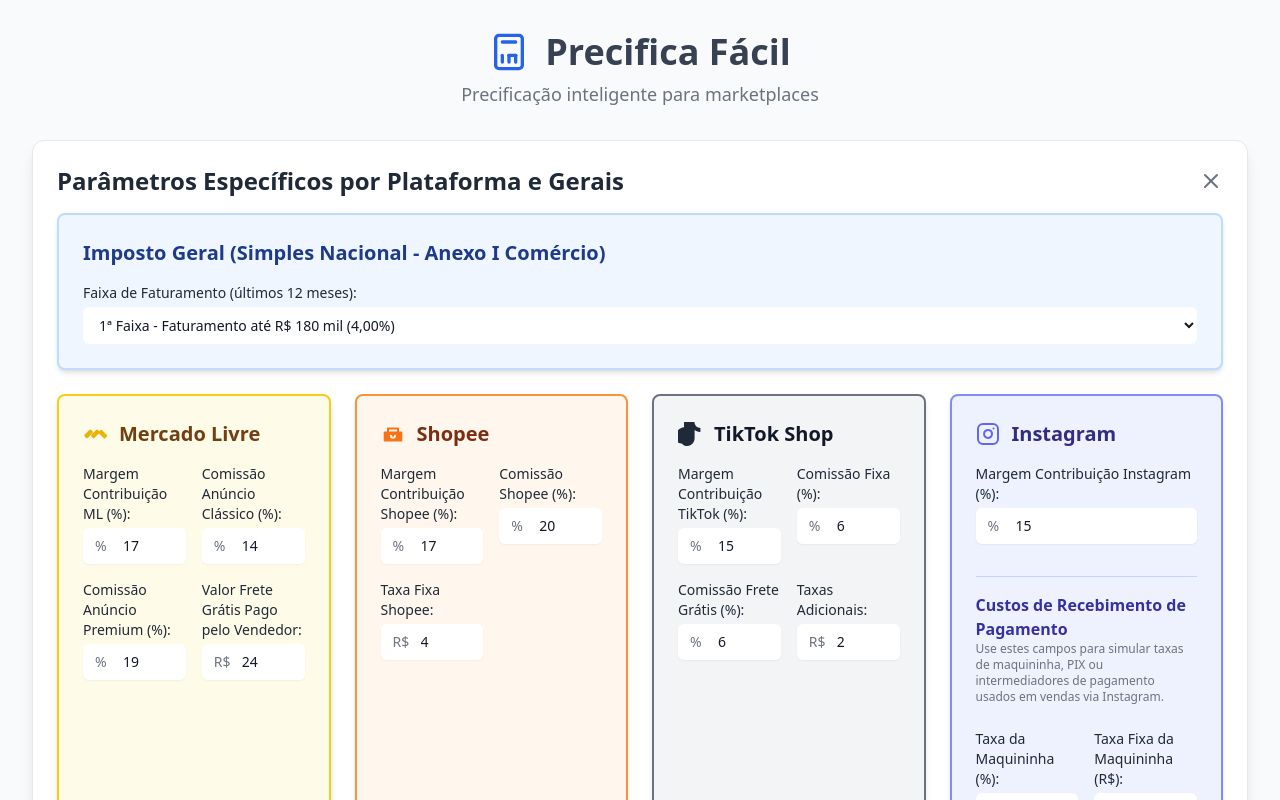
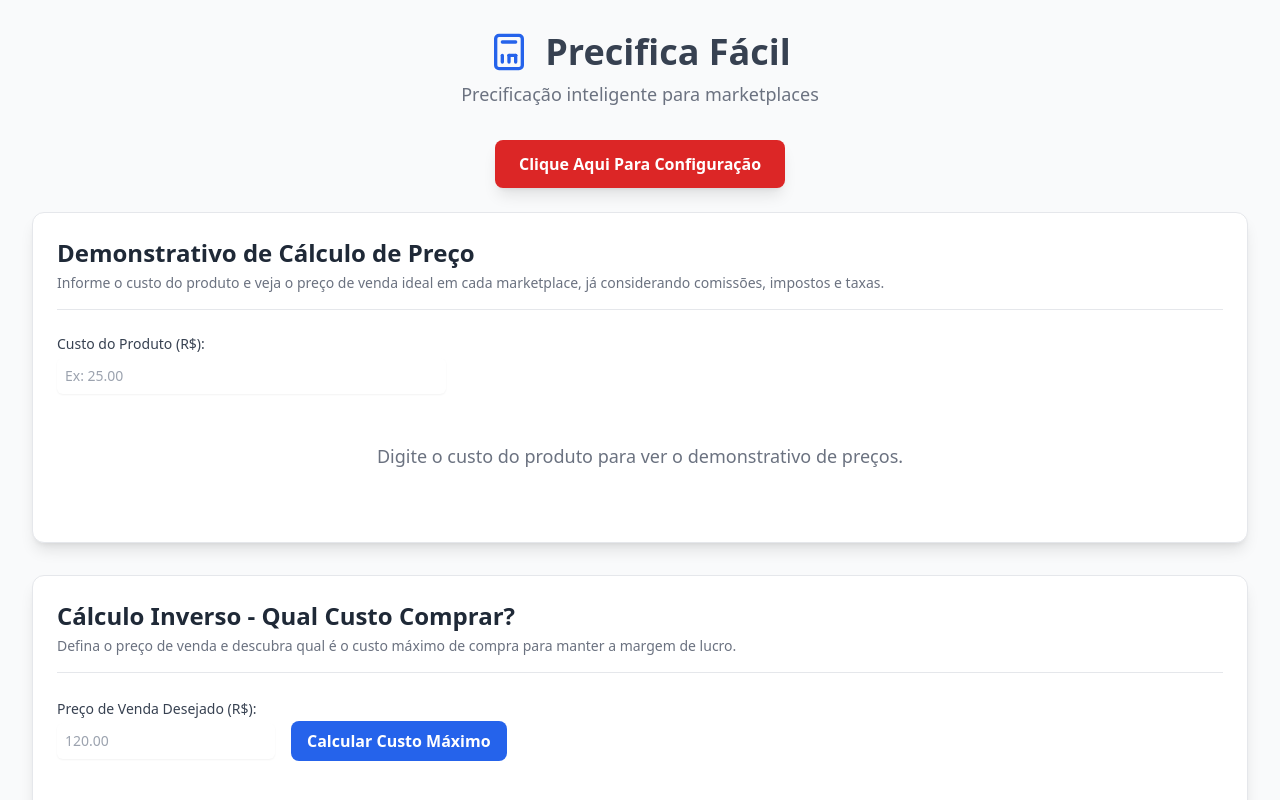
Before and after one commit to fabriciomarcato-cyber/precifica-facil, a React (Vite) app: page / in a window 1280 px wide. Shown: the top 800 px of the page. Built offline with nearby package versions, Linux system fonts and the light colour scheme.

Commit message:
feat: Initialize settings panel as closed
By default, the settings panel should now be collapsed on application load, improving the initial user experience by presenting the core functionality first.

```diff
--- a/App.tsx
+++ b/App.tsx
@@ -19,7 +19,7 @@
 
 export default function App() {
   const { settings, setSettings } = useSettings();
-  const [showSettings, setShowSettings] = useState(true);
+  const [showSettings, setShowSettings] = useState(false);
 
   return (
     <div className="min-h-screen bg-gray-50 text-gray-800 font-sans p-4 md:p-8">
```
